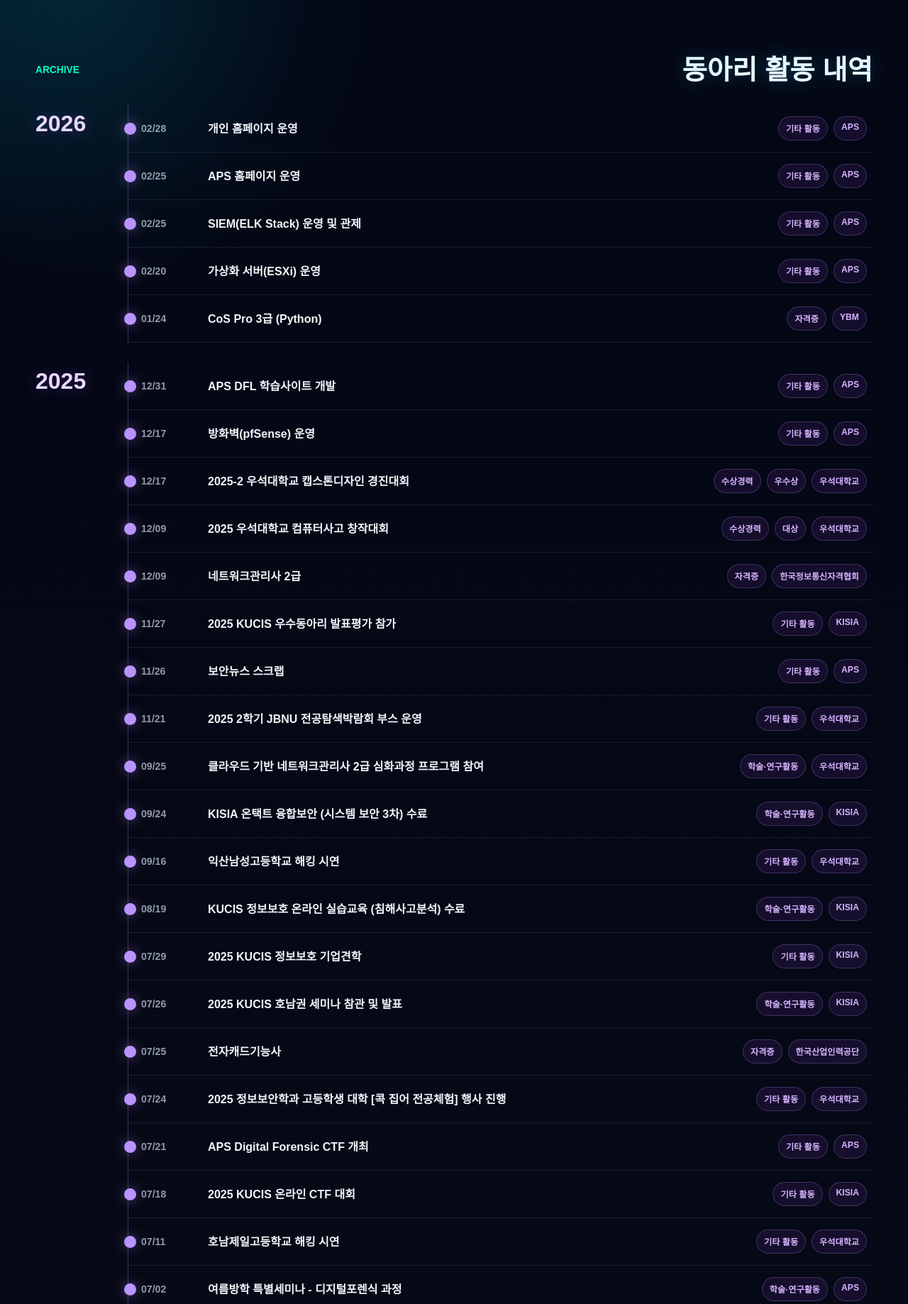
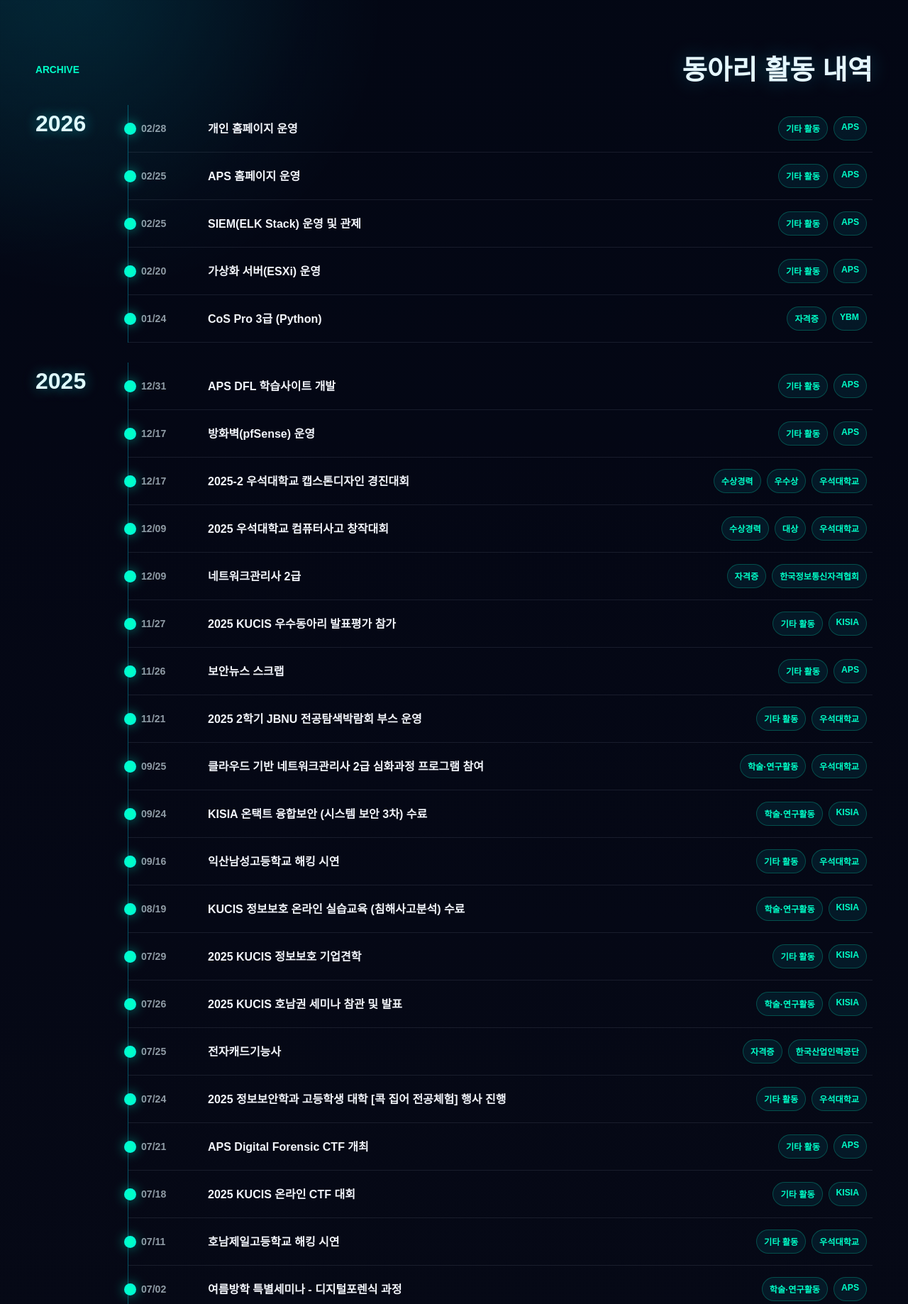
Before and after one commit to Dangel165/aps_homepage, a Flask app: page /activities in a window 1280 px wide. Shown: the part 83-1921 px from the top of the page at 71% size. Run offline with Flask 3, Linux system fonts and the light colour scheme.

Commit message:
Update activity archive colors

```diff
--- a/static/css/style.css
+++ b/static/css/style.css
@@ -403,15 +403,17 @@
   top: 96px;
   align-self: start;
   margin: 8px 0 0;
-  color: #e8d8ff;
+  color: #dffbff;
   font-size: 2rem;
-  text-shadow: 0 0 22px rgba(139, 92, 246, 0.34);
+  text-shadow:
+    0 0 18px rgba(0, 229, 255, 0.36),
+    0 0 28px rgba(0, 255, 200, 0.18);
 }
 
 .archive-list {
   position: relative;
   display: grid;
-  border-left: 1px solid rgba(187, 134, 252, 0.32);
+  border-left: 1px solid rgba(0, 229, 255, 0.34);
 }
 
 .archive-item {
@@ -431,10 +433,12 @@
   width: 11px;
   height: 11px;
   content: "";
-  background: #b994ff;
-  border: 3px solid rgba(185, 148, 255, 0.28);
+  background: var(--secondary);
+  border: 3px solid rgba(0, 229, 255, 0.24);
   border-radius: 50%;
-  box-shadow: 0 0 18px rgba(185, 148, 255, 0.46);
+  box-shadow:
+    0 0 16px rgba(0, 255, 200, 0.44),
+    0 0 28px rgba(0, 229, 255, 0.18);
 }
 
 .archive-item time {
@@ -460,11 +464,11 @@
 
 .archive-tags span {
   padding: 7px 10px;
-  color: #d6b4ff;
+  color: var(--secondary);
   font-size: 0.76rem;
   font-weight: 900;
-  background: rgba(120, 60, 180, 0.14);
-  border: 1px solid rgba(185, 148, 255, 0.26);
+  background: rgba(0, 229, 255, 0.08);
+  border: 1px solid rgba(0, 255, 200, 0.24);
   border-radius: 999px;
 }
 
```
Also changed, not shown: docs/static/css/style.css (+13 -9 lines).
